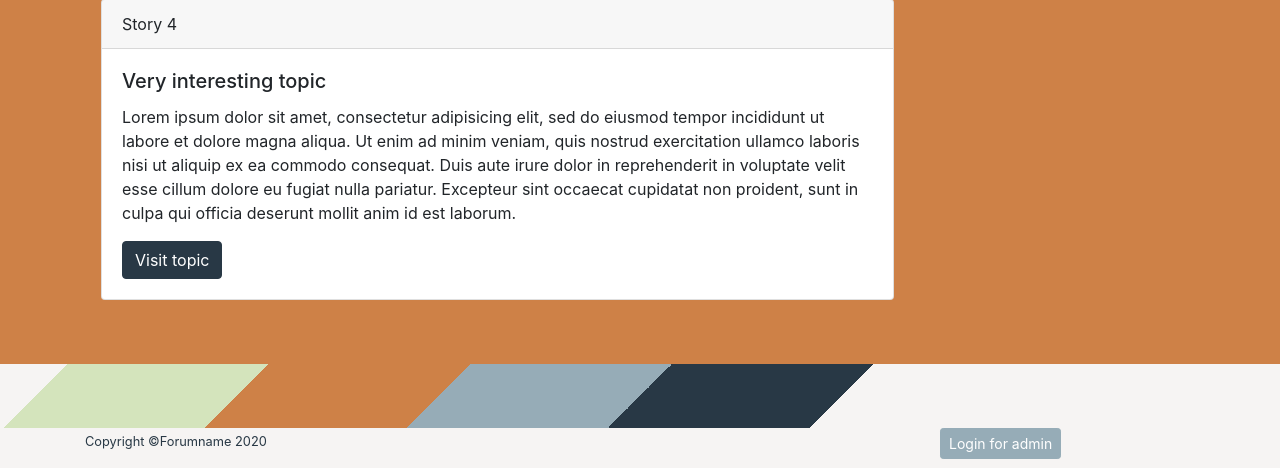
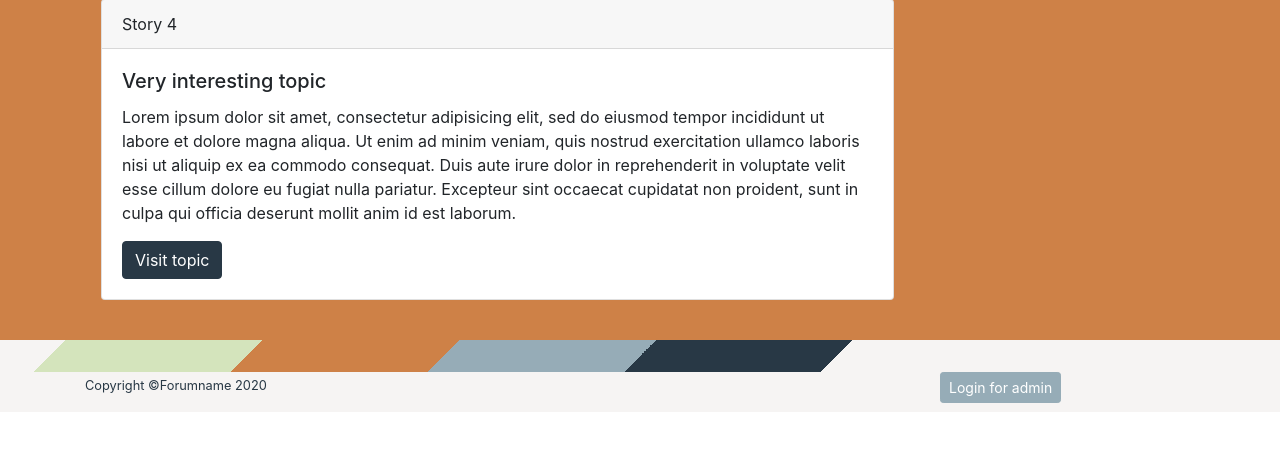
Before and after one commit to bearitt/COSC360Project, a PHP site: page / in a window 1280 px wide. Shown: the part 1241-1709 px from the top of the page. After the commit the page ends 1645 px from the top, so only its background shows below. Run offline with PHP 8.4, Linux system fonts and the light colour scheme; some libraries are stand-ins or nearby versions.

Commit message:
Shrink footer

```diff
--- a/css/main.css
+++ b/css/main.css
@@ -63,4 +63,7 @@
 .footer-jumbo {
   margin-bottom: 0;
   padding-bottom: 0em;
+  background-size: 100% 2em;
+  padding-top:2em;
+  margin-top:2em;
 }
```
